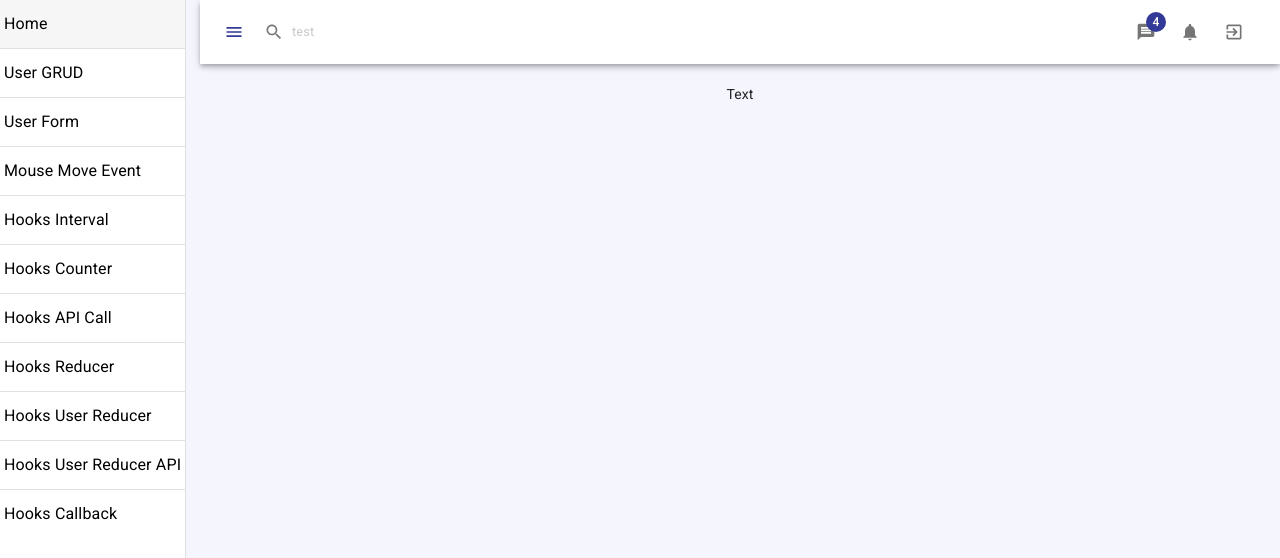
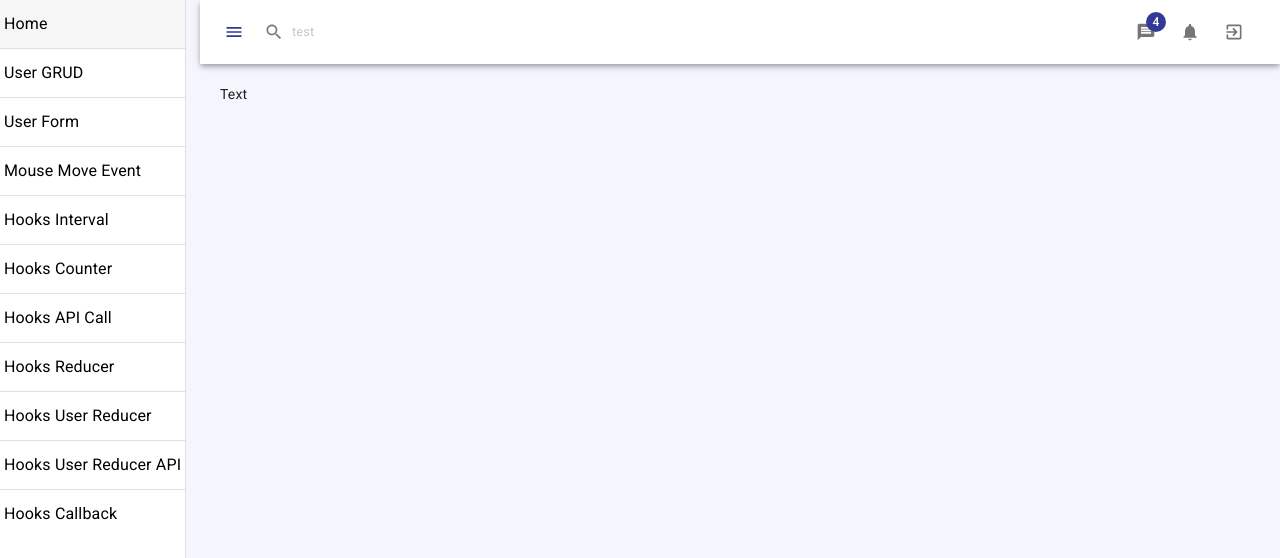
Before and after one commit to selvam16/learning_react_hooks, a React (Create React App) app: page / in a window 1280 px wide. Shown: the top 558 px of the page. Built offline with nearby package versions, Linux system fonts and the light colour scheme.

Commit message:
Add files via upload

```diff
--- a/src/HomeRouter.js
+++ b/src/HomeRouter.js
@@ -14,6 +14,7 @@ import { ComponentA } from './Components/useCallback/ComponentA';
 import SideMenu from './Components/sideMenu';
 import Employee from './Pages/employee';
 import Users from './Components/User/users'
+import UserForm from './Components/User/userForm'
 
 import './App/App.css'
 export default function HomeRouter(props) {
@@ -22,7 +23,7 @@ export default function HomeRouter(props) {
         <>
             <Router>
                 <SideMenu />
-                <div style={{ padding: '10px', margin: '10px', textAlign: 'center' }}>
+                <div style={{ padding: '10px', margin: '10px' }}>
                     <Switch >
                         <Route exact path='/'>
                             <div>
@@ -32,7 +33,7 @@ export default function HomeRouter(props) {
                         <Route exact path='/userGrud'>
                         <Users />
                         </Route>
-                        <Route path='/userGrud/add' component={Employee} />
+                        <Route path='/userGrud/:id' component={UserForm} />
                         <Route exact path='/userForm'>
                             <Employee />
                         </Route>
```
